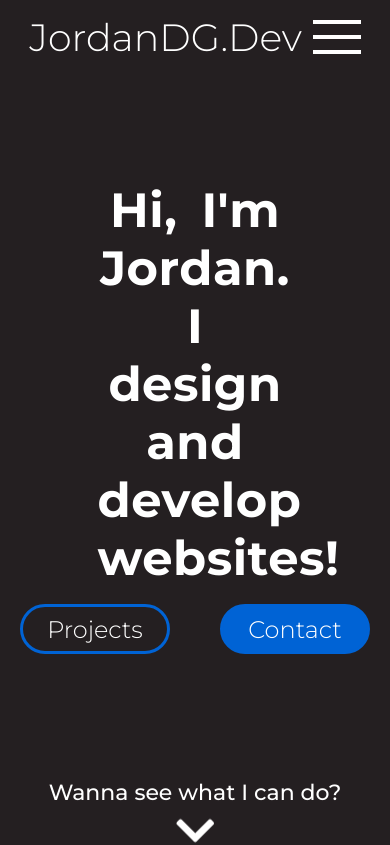
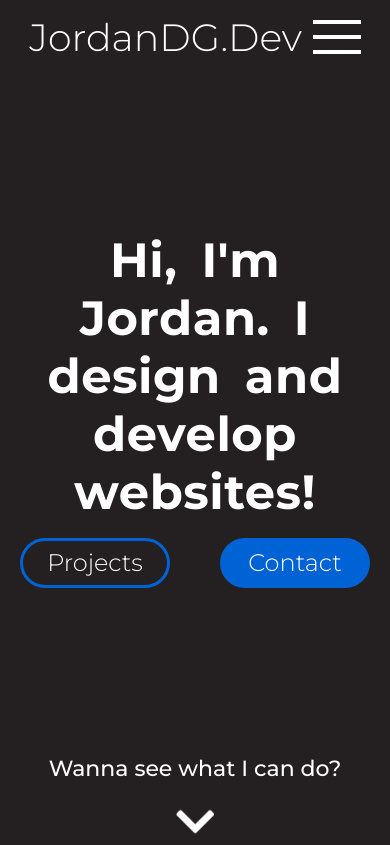
Before and after one commit to JordanDG/Portfolio, a React (Create React App) app: page / in a window 390 px wide. Shown: the top 845 px of the page. Built offline with nearby package versions, Linux system fonts and the light colour scheme.

Commit message:
fixed mobile sizing issues on homepage.

```diff
--- a/src/components/Homepage/splashtxt.js
+++ b/src/components/Homepage/splashtxt.js
@@ -22,7 +22,7 @@ const LevitateAnimation = keyframes`
 const HomeSplashTextContainer = styled.div`
     width: 90vw;
     margin-left: 5vw;
-    height: 87vh;
+    height: 85vh;
     display: flex;
     align-items: center;
     flex-direction: column;
@@ -40,10 +40,12 @@ const HomeSplashTextHeading = styled.h1`
 
     @media (max-width: 1480px) {
         font-size: 56px;
+        width: 60vw;
     }
 
     @media (max-width: 1080px) {
         font-size: 48px;
+        width: 80vw;
     }
 `;
 
@@ -110,6 +112,7 @@ const HomeSplashContinuePromptArrowContainer = styled.div`
     width: 50px;
     height: 50px;
     display: flex;
+    margin-top: 15px;
     flex-direction: row;
     align-items: center;
     justify-content: center;
```
Also changed, not shown: 1 other file (tests, documents, lock files or other folders).
